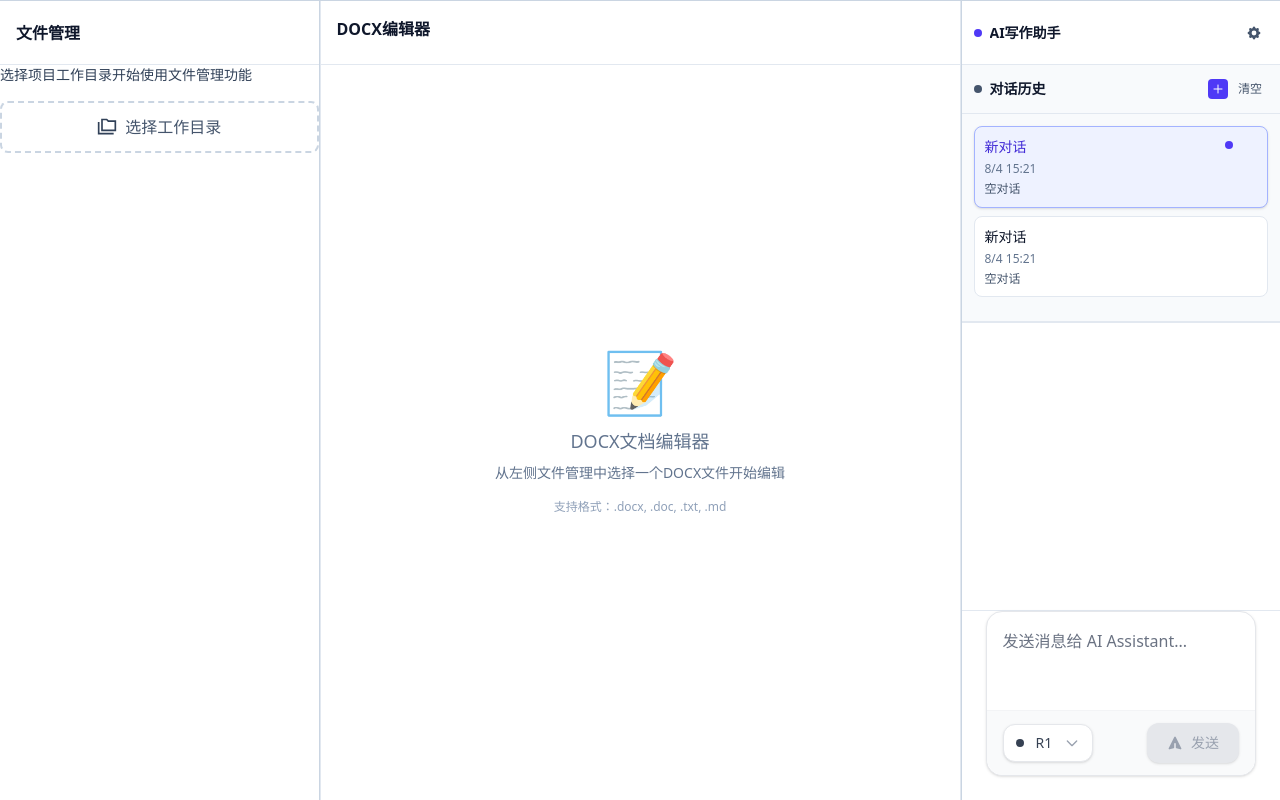
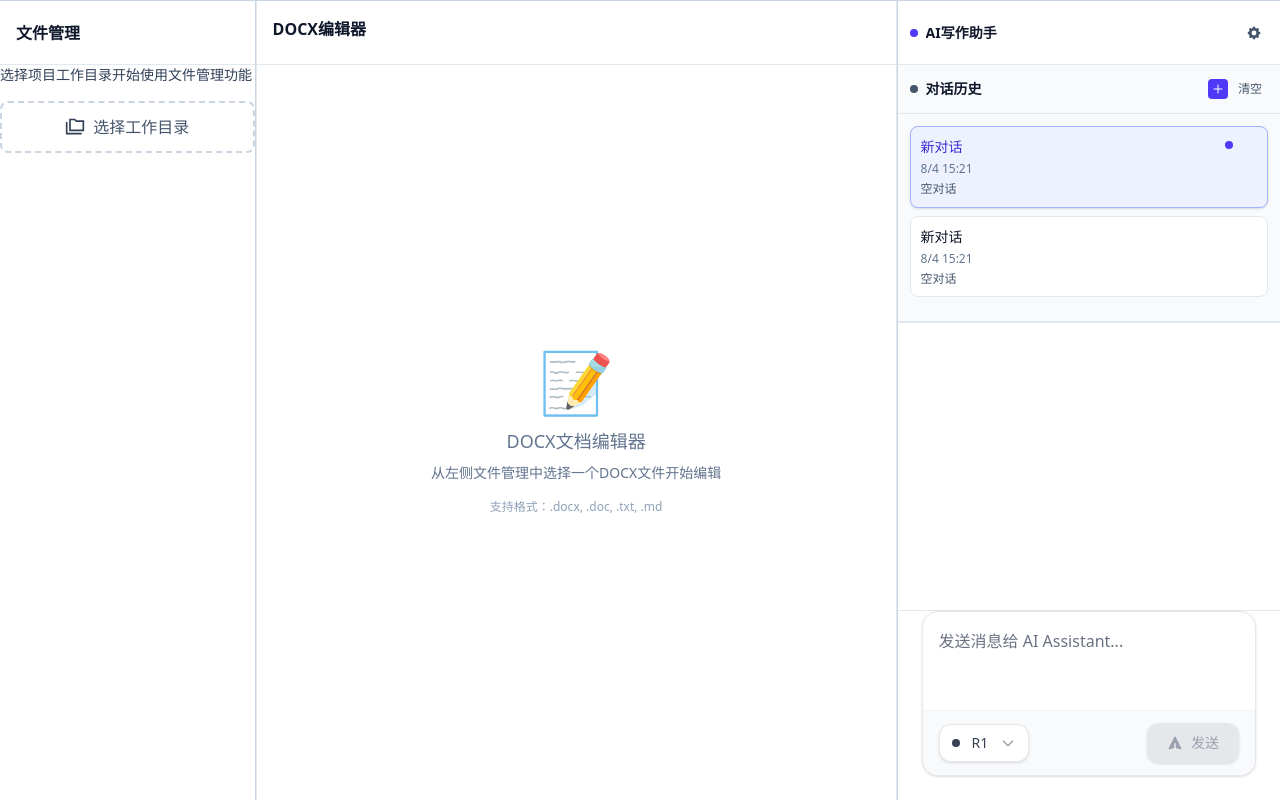
Before and after one commit to afigzb/windowAIChat, a React (Vite) app: page / in a window 1280 px wide. Built offline with nearby package versions, Linux system fonts and the light colour scheme.

Commit message:
位面板拖拽功能添加持久化功能

```diff
--- a/src/writing/WritingPage.tsx
+++ b/src/writing/WritingPage.tsx
@@ -173,9 +173,9 @@ export default function WritingPage() {
       <div className="flex border-t border-slate-300 flex-col flex-1">
         {/* 主工作区域 - 使用react-resizable-panels */}
         <main className="flex-1">
-          <PanelGroup direction="horizontal" style={{ height: 'calc(100vh - 1px)' }}>
+          <PanelGroup direction="horizontal" style={{ height: 'calc(100vh - 1px)' }} autoSaveId="writing-page-panels">
             {/* 左侧：功能模块面板 */}
-            <Panel defaultSize={25}>
+            <Panel defaultSize={20}>
               <div className="bg-white border-r border-slate-300 flex flex-col h-full">
                 <div className="p-4 h-16 border-b border-slate-200 flex items-center">
                   <h2 className="font-semibold text-slate-900 whitespace-nowrap overflow-hidden text-ellipsis">
@@ -284,7 +284,7 @@ export default function WritingPage() {
             <PanelResizeHandle className="w-px bg-slate-200" />
 
             {/* 右侧：AI助手区域 */}
-            <Panel defaultSize={25}>
+            <Panel defaultSize={30}>
               <ChatPanel
                 config={config}
                 onConfigChange={handleConfigChange}
```
